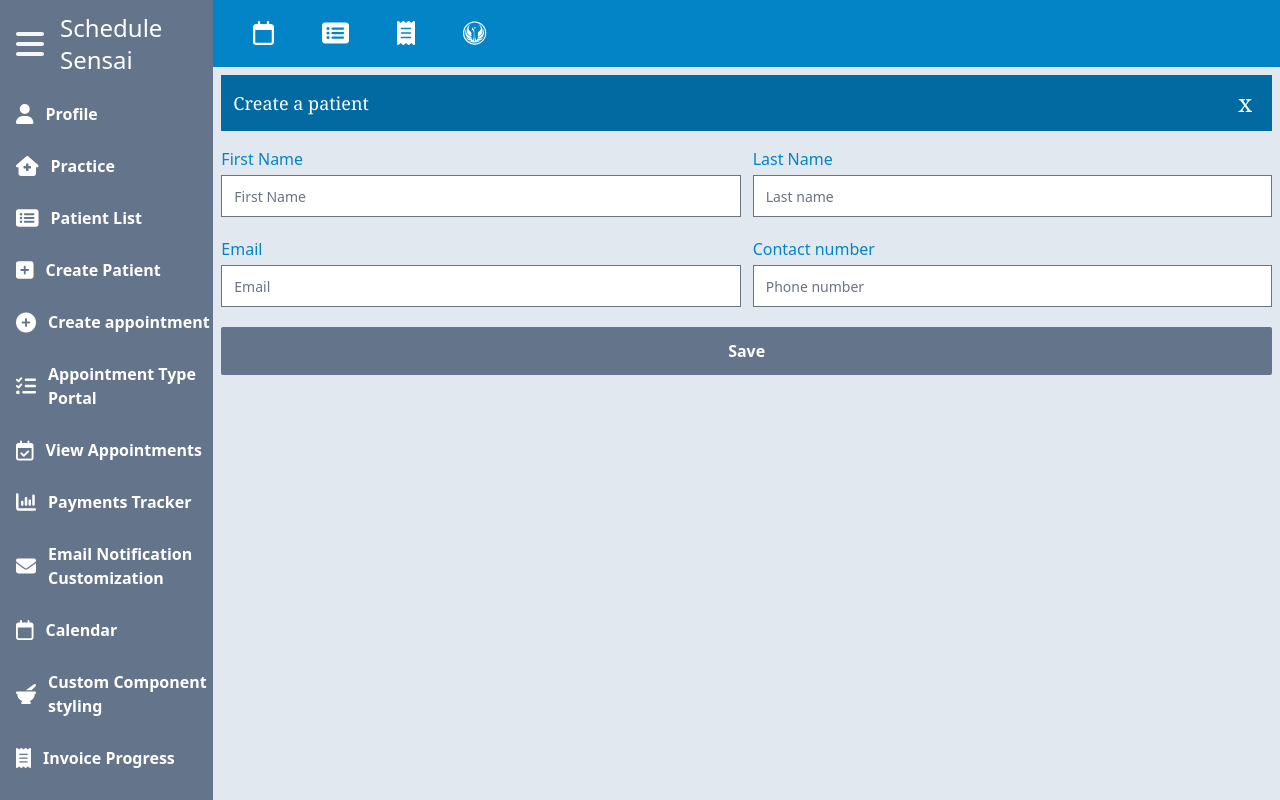
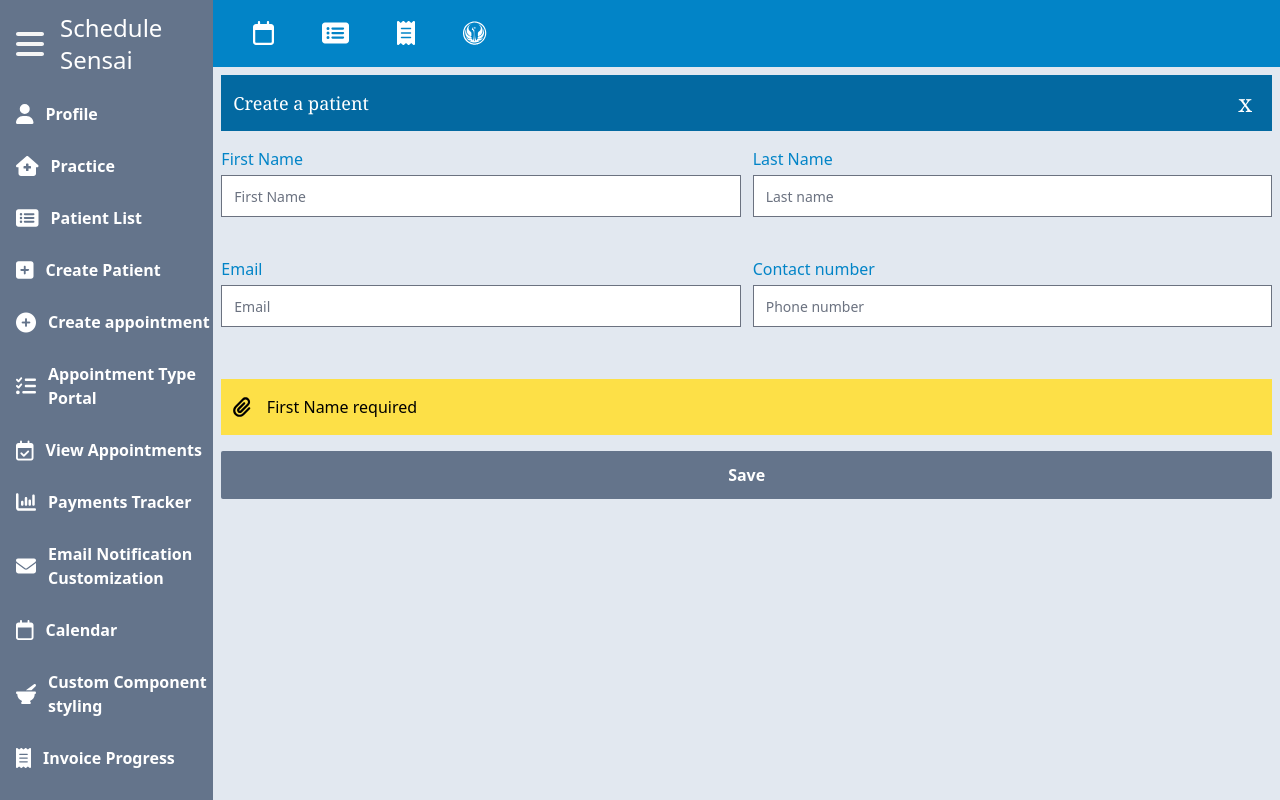
Before and after one commit to Mathers-za/practice-management-frontend, a React (Create React App) app: page /patientCreate in a window 1280 px wide. Built offline with nearby package versions, Linux system fonts and the light colour scheme; no server answers.

Commit message:
completed styling of create patient page. Integrated and implemented validation for it. added Steps/guidance to imrpove user experince

```diff
--- a/src/components/CreatePatient.js
+++ b/src/components/CreatePatient.js
@@ -1,17 +1,37 @@
-import { useState } from "react";
+import { useEffect, useState } from "react";
 import { usePostData } from "../CustomHooks/serverStateHooks";
 import TextInput from "./textInput";
 import Input from "./miscellaneous components/DisplayTextInput";
 import SubmitButton from "./miscellaneous components/SubmitButton";
 import GenericTopBar from "./miscellaneous components/GenericTopBar";
 import FullWithButton from "./miscellaneous components/FullWidthButton";
+import DisplaySingleError from "./miscellaneous components/WarningMessage";
+import { createPatientValidationSchema } from "../form validation Schemas/validationSchemas";
+import { patientCreationGuidance } from "../userGuidanceFunctions/createPatientFns";
+import { FontAwesomeIcon } from "@fortawesome/react-fontawesome";
 
 export default function CreatePatient({ profileId, hideComponent }) {
   const { handlePost } = usePostData(`/patients/create${profileId}`);
   const [patientInfo, setPatientInfo] = useState({});
+  const [errorMessage, setErrorMessage] = useState();
+  const [guidanceMessage, setGuidanceMessage] = useState();
 
-  function handleChange(event) {
+  useEffect(() => {
+    const message = patientCreationGuidance(patientInfo);
+    setGuidanceMessage(message);
+  }, [patientInfo]);
+
+  async function handleSubmit(event) {
+    event.preventDefault();
+    try {
+      await createPatientValidationSchema.validate(patientInfo);
+    } catch (error) {
+      setErrorMessage(error.message);
+    }
+  }
+  async function handleChange(event) {
     const { name, value } = event.target;
+    setErrorMessage();
 
     setPatientInfo((prev) => ({
       ...prev,
@@ -23,12 +43,8 @@ export default function CreatePatient({ profileId, hideComponent }) {
     <>
       <GenericTopBar label="Create a patient" onclick={hideComponent} />
       <form
-        className="grid grid-cols-2 gap-x-3 mt-4"
-        onSubmit={(event) => {
-          event.preventDefault();
-          handlePost(patientInfo);
-          setPatientInfo({});
-        }}
+        className="grid grid-cols-2 gap-x-3 gap-y-5 mt-4"
+        onSubmit={handleSubmit}
       >
         <Input
           type="text"
@@ -36,9 +52,9 @@ export default function CreatePatient({ profileId, hideComponent }) {
           value={patientInfo.first_name || ""}
           labelText="First Name"
           onchange={handleChange}
+          bottomInfo={"The patients first name."}
+          placeholder="First Name"
           required={true}
-          bottomInfo="Patients First name is a required field"
-          placeholder="First Name"
         />
         <Input
           type="text"
@@ -68,13 +84,27 @@ export default function CreatePatient({ profileId, hideComponent }) {
           placeholder="Phone number"
           bottomInfo="Valid phone number expected eg: +27825385432"
         />
-        <div className="col-span-2 ">
+
+        <div className="col-span-2 mt-3 ">
+          {guidanceMessage && (
+            <div className="flex gap-4 items-center px-3 py-4 col-span-2 bg-yellow-300 mb-4">
+              <FontAwesomeIcon icon="fa-solid fa-paperclip" size="lg" />{" "}
+              <p>{guidanceMessage}</p>
+            </div>
+          )}
+
           <FullWithButton
             contentText="Save"
             disabled={Object.keys(patientInfo).length === 0}
           />
         </div>
       </form>
+
+      {errorMessage && (
+        <div className="mt-4  ">
+          <DisplaySingleError errorMessage={errorMessage} />
+        </div>
+      )}
     </>
   );
 }
--- a/src/form validation Schemas/validationSchemas.js
+++ b/src/form validation Schemas/validationSchemas.js
@@ -1,4 +1,4 @@
-import { object, ref, string } from "yup";
+import { number, object, ref, string } from "yup";
 import axiosRequest from "../apiRequests/apiRequests";
 
 export const loginFormSchema = object({
@@ -40,3 +40,12 @@ export const RegisterFormSchema = object({
     .oneOf([ref("password")], "Confirmation password does not match password")
     .required("Required"),
 });
+
+export const createPatientValidationSchema = object({
+  first_name: string("Invalid Format").required("First Name is required"),
+  last_name: string().nullable(),
+  email: string().email().nullable(),
+  contact_number: string("invalid format")
+    .matches(/^\+27\d{9}$/, "Invalid phone number")
+    .nullable(),
+});
--- /dev/null
+++ b/src/userGuidanceFunctions/createPatientFns.js
@@ -0,0 +1,26 @@
+export function patientCreationGuidance(patientInfo) {
+  let message = "";
+
+  const myObj = [
+    {
+      name: "contact_number",
+      message: "Contact number is recommended but not enforced",
+    },
+    ,
+    {
+      name: "email",
+      message:
+        "Patient email is recommended  in order to send notfication emails but not enforced",
+    },
+    { name: "first_name", message: "First Name required" },
+  ];
+  if (patientInfo) {
+    myObj.forEach((element) => {
+      if (!patientInfo[element.name] || patientInfo[patientInfo] === null) {
+        message = element.message;
+        return;
+      }
+    });
+    return message;
+  }
+}
```
